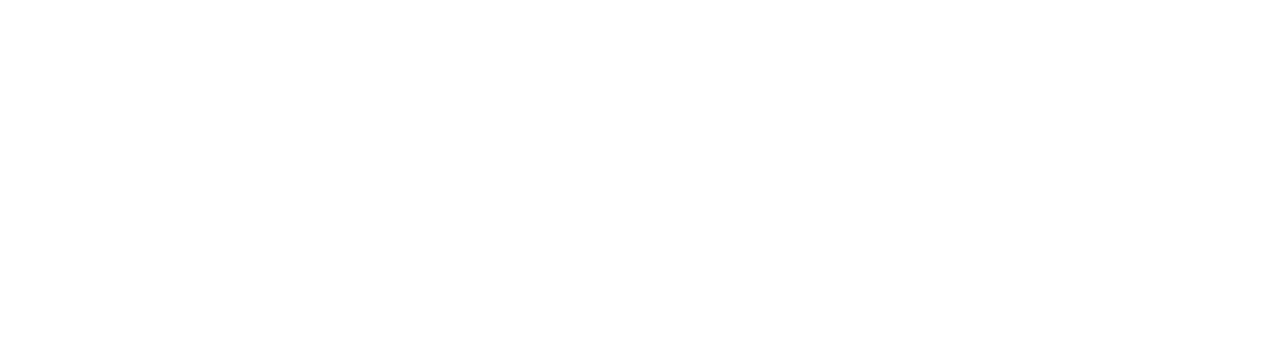
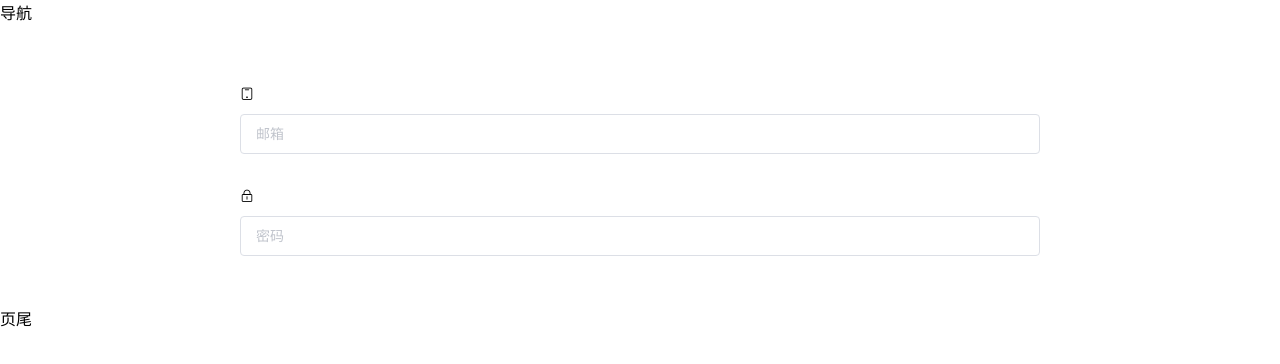
Before and after one commit to shunyue1320/file-upload, a Nuxt app in the folder frontend/: page /login in a window 1280 px wide. Before the commit this address had no page. Shown: the top 364 px of the page. Built offline with nearby package versions, Linux system fonts and the light colour scheme.

Commit message:
frontend add login layout

```diff
--- /dev/null
+++ b/frontend/layouts/login.vue
@@ -0,0 +1,15 @@
+<template>
+  <div>
+    <div>导航</div>
+    <Nuxt />
+    <div>页尾</div>
+  </div>
+</template>
+<script>
+export default {
+
+}
+</script>
+<style lang="">
+
+</style>
--- a/frontend/nuxt.config.js
+++ b/frontend/nuxt.config.js
@@ -31,7 +31,7 @@
   // Modules for dev and build (recommended): https://go.nuxtjs.dev/config-modules
   buildModules: [
     // https://go.nuxtjs.dev/eslint
-    '@nuxtjs/eslint-module'
+    // '@nuxtjs/eslint-module'
   ],
 
   // Modules: https://go.nuxtjs.dev/config-modules
--- /dev/null
+++ b/frontend/pages/login.vue
@@ -0,0 +1,36 @@
+<template>
+  <div>
+    <el-form class="login-form" :rules="form">
+      <el-form-item props="email">
+        <span>
+          <li class="el-icon-mobile"></li>
+        </span>
+        <el-input placeholder="邮箱"></el-input>
+      </el-form-item>
+      <el-form-item props="password">
+        <span>
+          <li class="el-icon-lock"></li>
+        </span>
+        <el-input placeholder="密码"></el-input>
+      </el-form-item>
+    </el-form>
+  </div>
+</template>
+
+<script>
+export default {
+  layout: 'login',
+  data () {
+    return {
+      form: []
+    }
+  }
+}
+</script>
+
+<style>
+.login-form {
+  width: 800px;
+  margin: 50px auto;
+}
+</style>
```
Also changed, not shown: frontend/package.json (line endings or trailing spaces).
